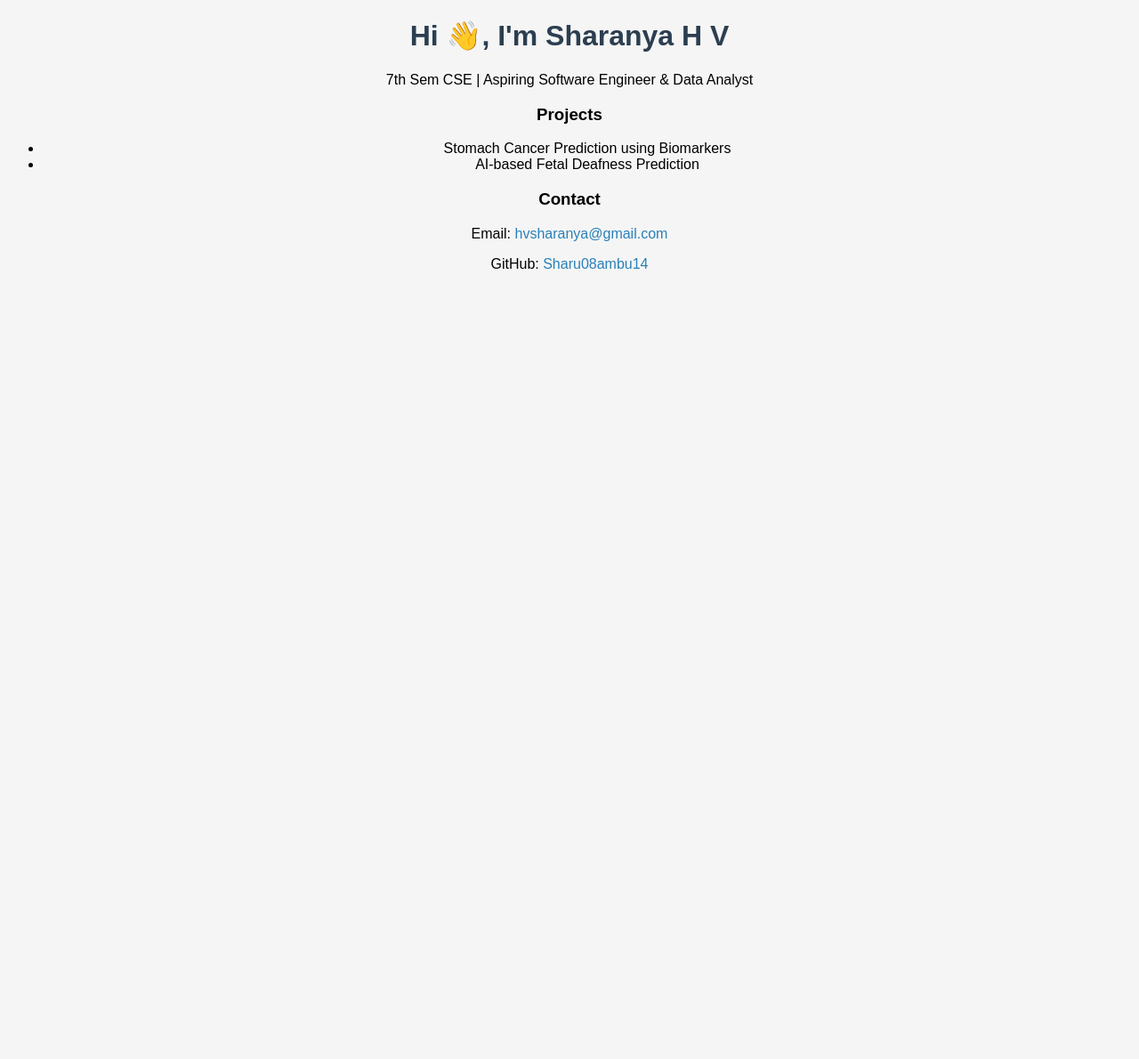
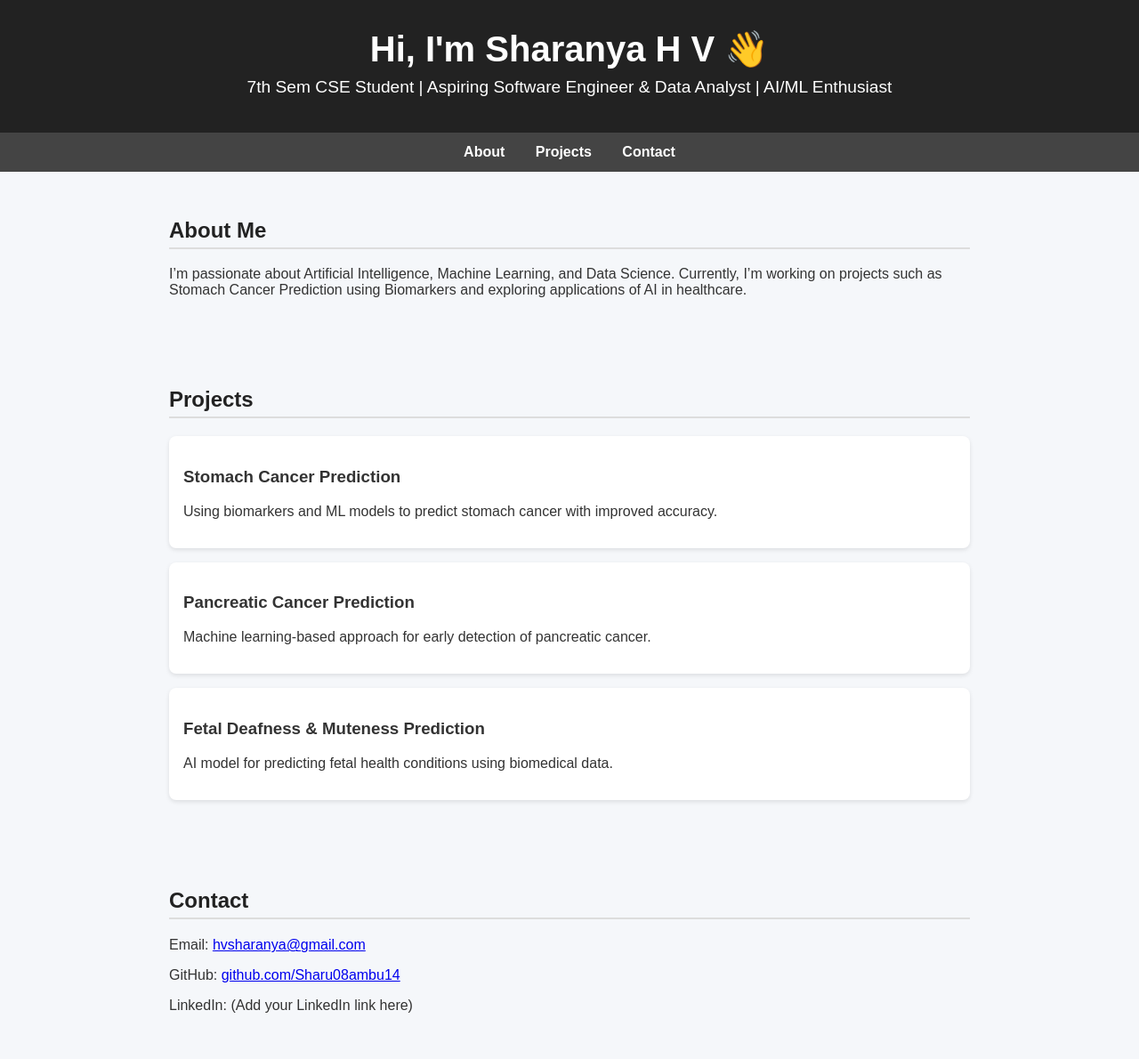
Before and after one commit to Sharu08ambu14/Sharu08ambu14, a plain HTML site: page index.html in a window 1280 px wide. Shown: the top 1190 px of the page at 89% size. Before the commit the page ends 800 px from the top, so only its background shows below. Drawn offline with Linux system fonts and the light colour scheme.

Commit message:
Update index.html

```diff
--- a/index.html
+++ b/index.html
@@ -1,23 +1,114 @@
 <!DOCTYPE html>
-<html>
+<html lang="en">
 <head>
-    <title>Sharanya H V - Portfolio</title>
-    <style>
-        body { font-family: Arial; text-align: center; background: #f5f5f5; }
-        h1 { color: #2c3e50; }
-        a { text-decoration: none; color: #2980b9; }
-    </style>
+  <meta charset="UTF-8">
+  <meta name="viewport" content="width=device-width, initial-scale=1.0">
+  <title>Sharanya H V | Portfolio</title>
+  <style>
+    body {
+      font-family: Arial, sans-serif;
+      margin: 0;
+      padding: 0;
+      background: #f5f7fa;
+      color: #333;
+    }
+    header {
+      background: #222;
+      color: white;
+      text-align: center;
+      padding: 2rem 1rem;
+    }
+    header h1 {
+      margin: 0;
+      font-size: 2.5rem;
+    }
+    header p {
+      font-size: 1.2rem;
+      margin: 0.5rem 0;
+    }
+    nav {
+      background: #444;
+      padding: 0.8rem;
+      text-align: center;
+    }
+    nav a {
+      color: white;
+      margin: 0 15px;
+      text-decoration: none;
+      font-weight: bold;
+    }
+    section {
+      padding: 2rem;
+      max-width: 900px;
+      margin: auto;
+    }
+    h2 {
+      color: #222;
+      border-bottom: 2px solid #ddd;
+      padding-bottom: 5px;
+    }
+    .project {
+      background: white;
+      padding: 1rem;
+      margin: 1rem 0;
+      border-radius: 8px;
+      box-shadow: 0 2px 5px rgba(0,0,0,0.1);
+    }
+    footer {
+      text-align: center;
+      background: #222;
+      color: white;
+      padding: 1rem;
+      margin-top: 2rem;
+    }
+  </style>
 </head>
 <body>
-    <h1>Hi 👋, I'm Sharanya H V</h1>
-    <p>7th Sem CSE | Aspiring Software Engineer & Data Analyst</p>
-    <h3>Projects</h3>
-    <ul>
-        <li>Stomach Cancer Prediction using Biomarkers</li>
-        <li>AI-based Fetal Deafness Prediction</li>
-    </ul>
-    <h3>Contact</h3>
+  <header>
+    <h1>Hi, I'm Sharanya H V 👋</h1>
+    <p>7th Sem CSE Student | Aspiring Software Engineer & Data Analyst | AI/ML Enthusiast</p>
+  </header>
+
+  <nav>
+    <a href="#about">About</a>
+    <a href="#projects">Projects</a>
+    <a href="#contact">Contact</a>
+  </nav>
+
+  <section id="about">
+    <h2>About Me</h2>
+    <p>
+      I’m passionate about Artificial Intelligence, Machine Learning, and Data Science.
+      Currently, I’m working on projects such as Stomach Cancer Prediction using Biomarkers
+      and exploring applications of AI in healthcare.
+    </p>
+  </section>
+
+  <section id="projects">
+    <h2>Projects</h2>
+    <div class="project">
+      <h3>Stomach Cancer Prediction</h3>
+      <p>Using biomarkers and ML models to predict stomach cancer with improved accuracy.</p>
+    </div>
+    <div class="project">
+      <h3>Pancreatic Cancer Prediction</h3>
+      <p>Machine learning-based approach for early detection of pancreatic cancer.</p>
+    </div>
+    <div class="project">
+      <h3>Fetal Deafness & Muteness Prediction</h3>
+      <p>AI model for predicting fetal health conditions using biomedical data.</p>
+    </div>
+  </section>
+
+  <section id="contact">
+    <h2>Contact</h2>
     <p>Email: <a href="mailto:hvsharanya@gmail.com">hvsharanya@gmail.com</a></p>
-    <p>GitHub: <a href="https://github.com/Sharu08ambu14">Sharu08ambu14</a></p>
+    <p>GitHub: <a href="https://github.com/Sharu08ambu14" target="_blank">github.com/Sharu08ambu14</a></p>
+    <p>LinkedIn: (Add your LinkedIn link here)</p>
+  </section>
+
+  <footer>
+    <p>© 2025 Sharanya H V | Built with ❤️ on GitHub Pages</p>
+  </footer>
 </body>
 </html>
```
